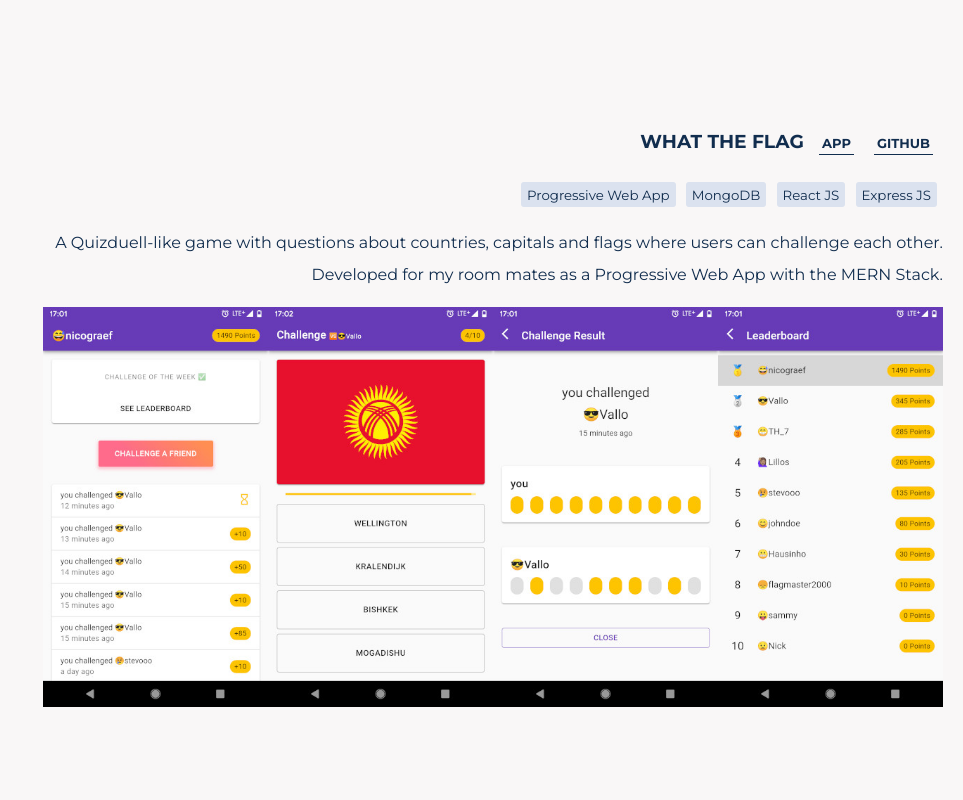
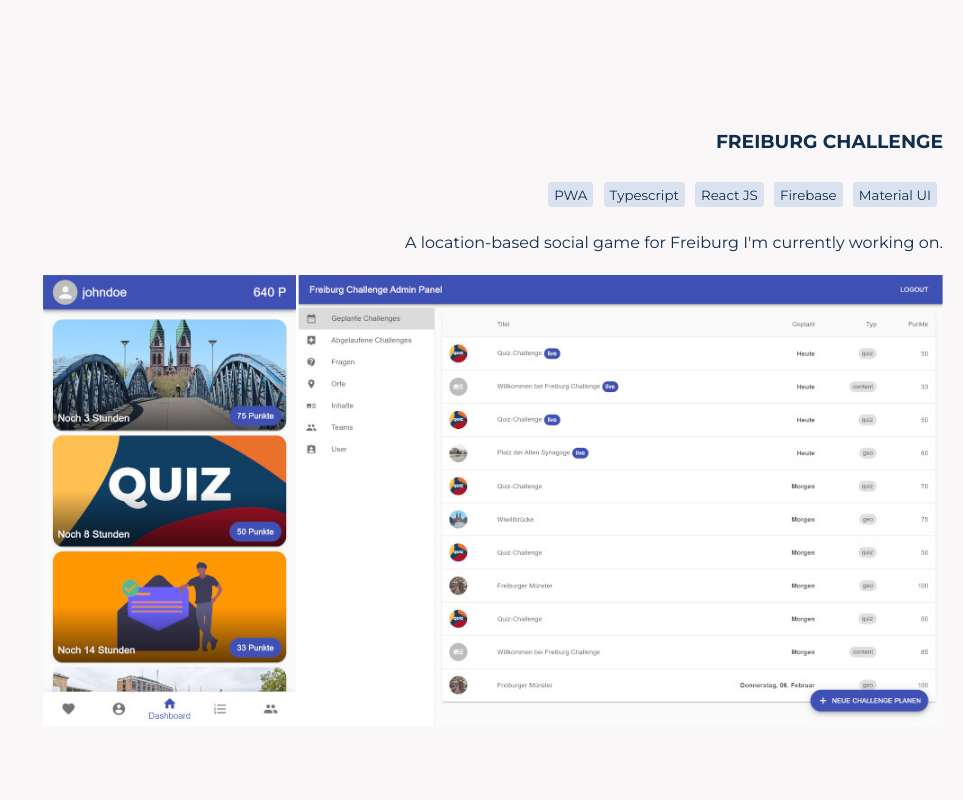
Before and after one commit to nicograef/nicograef.github.io, a Gatsby site: page / in a window 1280 px wide. Shown: the part 1500-2300 px from the top of the page, without its empty margins (317-1280 px from the left). Built offline with nearby package versions, Linux system fonts and the light colour scheme; Gatsby itself is replaced by a stand-in of ours.

Commit message:
added freiburg challenge to portfolio

```diff
--- a/src/components/Projects.js
+++ b/src/components/Projects.js
@@ -1,5 +1,6 @@
 import React from 'react'
 
+import freiburgChallenge from '../images/projects/freiburg-challenge.jpg'
 import whatTheFlag from '../images/projects/what-the-flag.jpg'
 import sudokuApp from '../images/projects/sudoku-app.jpg'
 import countryQuiz from '../images/projects/country-quiz.jpg'
@@ -14,9 +15,8 @@ export default () =>
       <h3>
         {project.title}{' '}
         <span style={{ fontSize: 'small' }}>
-          {project.links.map(link => (
-            <Link key={link.title} title={link.title} url={link.url} />
-          ))}
+          {project.links &&
+            project.links.map(link => <Link key={link.title} title={link.title} url={link.url} />)}
         </span>
       </h3>
       <div>
@@ -35,11 +35,17 @@ export default () =>
 
 const projects = [
   {
+    title: 'Freiburg Challenge',
+    description: "A location-based social game for Freiburg I'm currently working on.",
+    image: freiburgChallenge,
+    tags: ['PWA', 'Typescript', 'React JS', 'Firebase', 'Material UI']
+  },
+  {
     title: 'What The Flag',
     description:
       'A Quizduell-like game with questions about countries, capitals and flags where users can challenge each other. Developed for my room mates as a Progressive Web App with the MERN Stack.',
     image: whatTheFlag,
-    tags: ['Progressive Web App', 'MongoDB', 'React JS', 'Express JS'],
+    tags: ['PWA', 'MongoDB', 'React JS', 'Express JS'],
     links: [
       {
         title: 'App',
```
Also changed, not shown: src/images/projects/freiburg-challenge.jpg (added).
